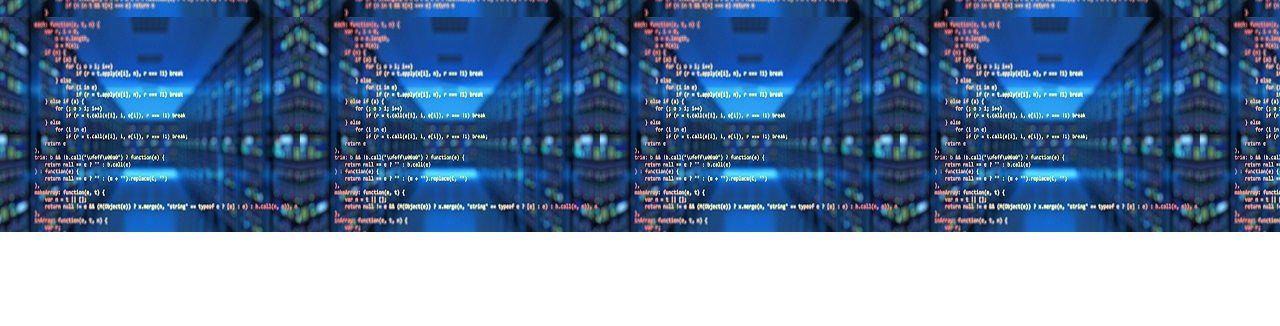
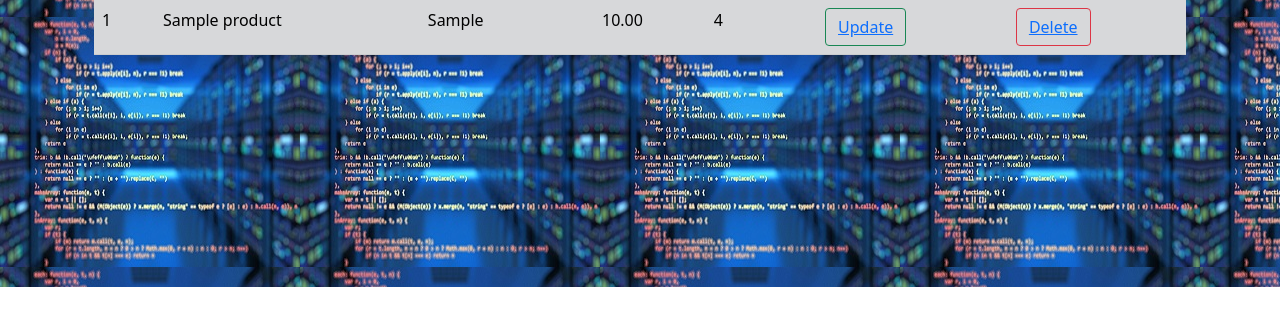
Before and after one commit to mohnishpund/Api_django, a Django app: page / in a window 1280 px wide. Shown: the part 289-615 px from the top of the page. Run offline with Django 4.2, Linux system fonts and the light colour scheme; tables that the repository leaves empty hold one stand-in row (values such as "Sample post").

Commit message:
massage 5

```diff
--- a/api/templates/home.html
+++ b/api/templates/home.html
@@ -24,6 +24,21 @@
             <th scope="col">Delete</th>
             </tr>
         </thead>
+            <tbody>
+             {% for product in product_list %}
+                <tr class="table-secondary">
+                    <td>{{ product.id }}</td>
+                    <td>{{ product.name }}</td>
+                    <td>{{ product.category }}</td>
+                    <td>{{ product.price }}</td>
+                    <td>{{ product.stars }}</td>
+                    <td><button type="button" class="btn btn-outline-success">
+                        <a href="{% url 'update_product' product.pk %}">Update</a></button></td>
+                    <td><button type="button" class="btn btn-outline-danger">
+                        <a href="{% url 'delete_product' product.pk %}">Delete</a></button></td>
+                </tr>
+            {% endfor %}
+            </tbody>
     </table>
 </div>
 <br/>
--- a/product_api/settings.py
+++ b/product_api/settings.py
@@ -83,11 +83,11 @@ WSGI_APPLICATION = 'product_api.wsgi.application'
 DATABASES = {
     'default': {
         'ENGINE': 'django.db.backends.mysql',
-        'NAME': 'django_rest_product_api',
+        'NAME': 'mysqluser',
         'USER': 'root',
-        'PASSWORD': '',
+        'PASSWORD': 'Pund@123',
+        'PORT': 3306,
         'HOST': '127.0.0.1',
-        'PORT': '3306',
     }
 }
 
```
